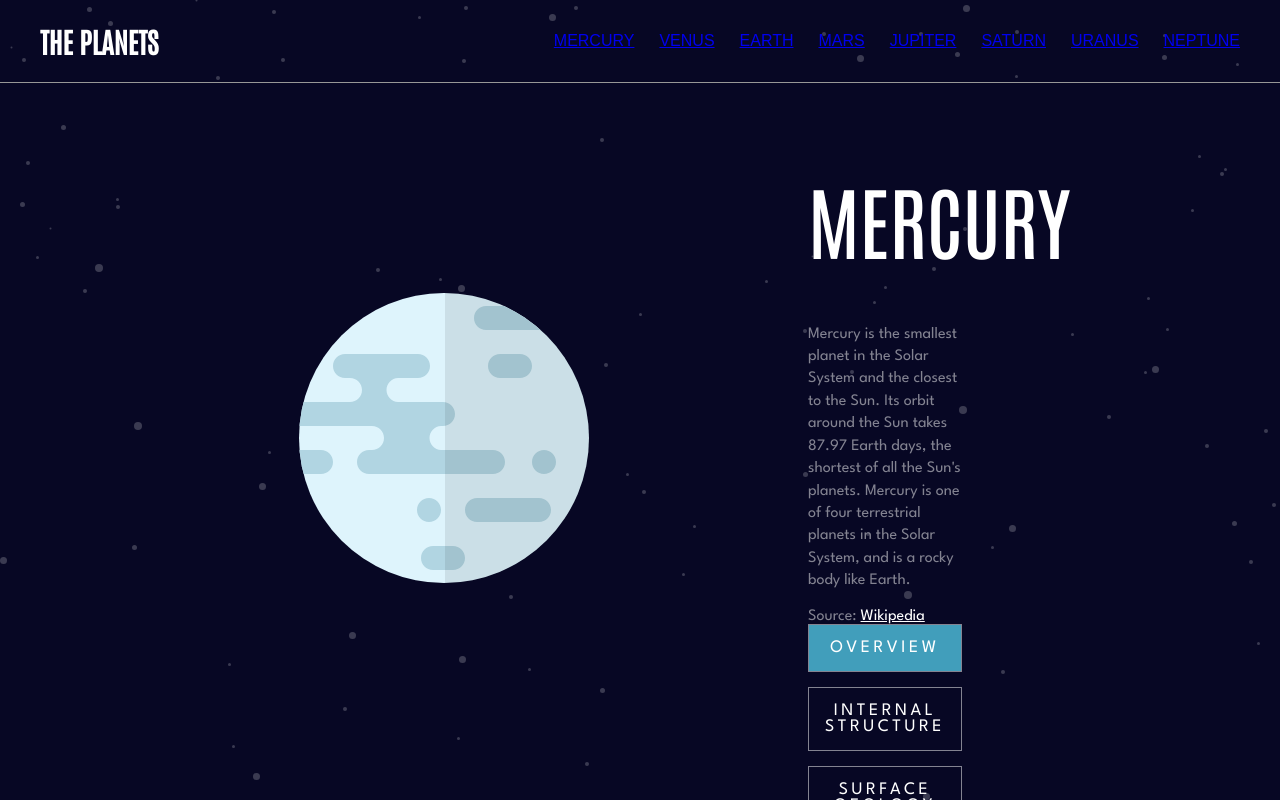
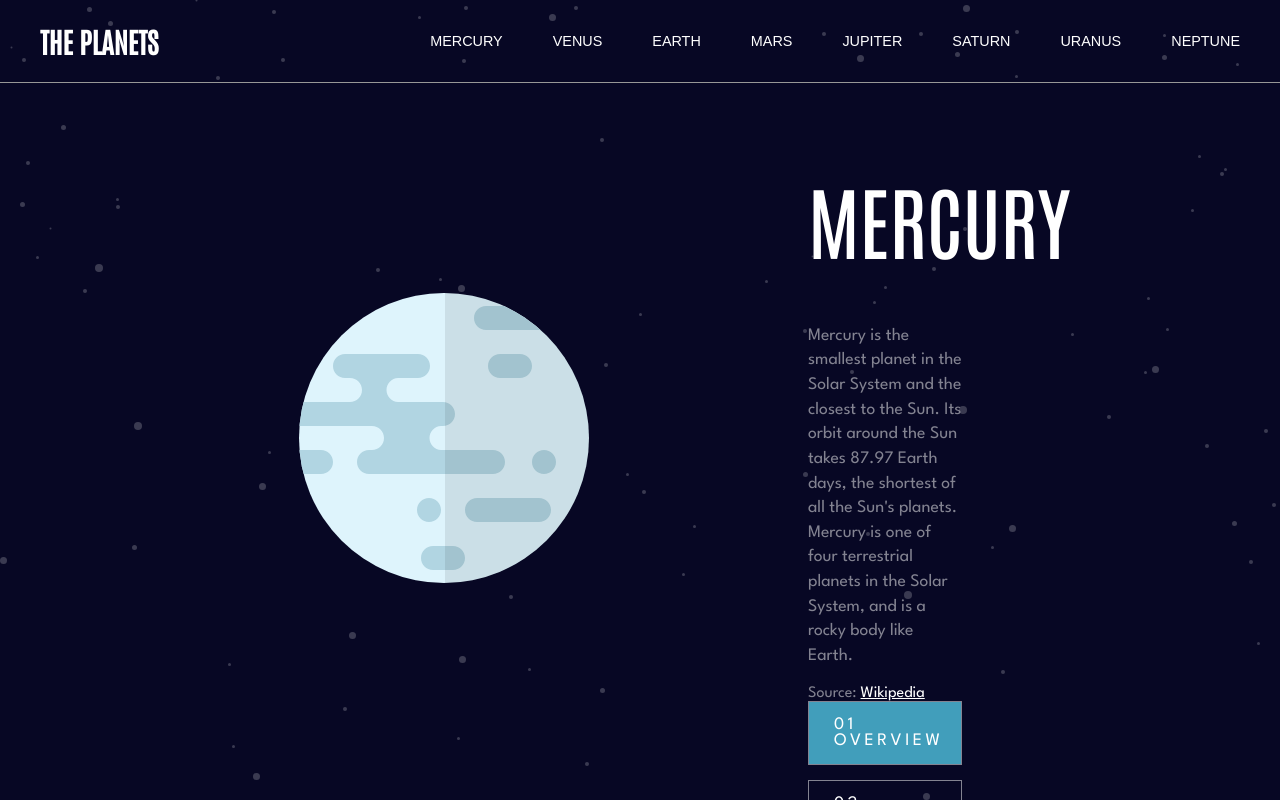
Before and after one commit to Adri-devnull/planets-react, a React (Vite) app: page / in a window 1280 px wide. Shown: the top 800 px of the page. Built offline with nearby package versions, Linux system fonts and the light colour scheme.

Commit message:
project finished

```diff
--- a/src/components/menu/Menu.jsx
+++ b/src/components/menu/Menu.jsx
@@ -1,6 +1,7 @@
 import { Link } from 'react-router-dom';
 import { PLANETS_MENU } from '../../constants/planetsInfo';
 import { StyledLi, StyledMenu, StyledTitle, StyledUl } from './styles';
+import { TABS_COLORS } from '../../constants/designValues';
 
 const Menu = ({ action }) => {
 	return (
@@ -8,7 +9,7 @@ const Menu = ({ action }) => {
 			<StyledTitle>THE PLANETS</StyledTitle>
 			<StyledUl>
 				{PLANETS_MENU.map((planet, index) => (
-					<StyledLi key={planet.id}>
+					<StyledLi key={planet.id} $color={TABS_COLORS[index]}>
 						<Link to={planet.route} onClick={() => action(index)}>
 							{planet.name}
 						</Link>
--- a/src/components/menu/styles.js
+++ b/src/components/menu/styles.js
@@ -13,12 +13,28 @@ const StyledMenu = styled.nav`
 const StyledUl = styled.ul`
 	display: flex;
 	list-style: none;
-	gap: 25px;
+	gap: 50px;
 `;
 
 const StyledLi = styled.li`
-	:visited {
-		color: ${COLORS.title};
+	font-size: 0.9em;
+	position: relative;
+	display: block;
+
+	&::before {
+		content: '';
+		position: absolute;
+		top: -32px;
+		left: 0;
+		width: 100%;
+		height: 6px;
+		background-color: ${({ $color }) => $color};
+		transition: transform 0.1s ease;
+		transform: scaleX(0);
+	}
+
+	&:hover::before {
+		transform: scaleX(1.3);
 	}
 `;
 
--- a/src/constants/designValues.js
+++ b/src/constants/designValues.js
@@ -7,7 +7,8 @@ export const COLORS = {
 	title: '#FFFFFF',
 	text: '#FFFFFF',
 	attenuatedText: '#838391',
-	background: '#070724'
+	background: '#070724',
+	hoverColor: '#2b3143'
 };
 
 export const TABS_COLORS = [
--- a/src/constants/planetsInfo.js
+++ b/src/constants/planetsInfo.js
@@ -45,19 +45,19 @@ export const PLANETS_MENU = [
 
 export const PLANETS_INFO = [
 	{
-		title: 'MERCURY',
+		planetName: 'MERCURY',
 		images: [
 			'./public/assets/images/planet-mercury.svg',
 			'./public/assets/images/planet-mercury-internal.svg',
 			'./public/assets/images/planet-mercury.svg',
 			'./public/assets/images/geology-mercury.png'
 		],
-		text: [
+		texts: [
 			`Mercury is the smallest planet in the Solar System and the closest to the Sun. Its orbit around the Sun takes 87.97 Earth days, the shortest of all the Sun's planets. Mercury is one of four terrestrial planets in the Solar System, and is a rocky body like Earth.`,
 			`Mercury appears to have a solid silicate crust and mantle overlying a solid, iron sulfide outer core layer, a deeper liquid core layer, and a solid inner core. The planet's density is the second highest in the Solar System at 5.427 g/cm3 , only slightly less than Earth's density.`,
 			`Mercury's surface is similar in appearance to that of the Moon, showing extensive mare-like plains and heavy cratering, indicating that it has been geologically inactive for billions of years. It is more heterogeneous than either Mars's or the Moon’s.`
 		],
-		tabs: ['OVERVIEW', 'INTERNAL STRUCTURE', 'SURFACE GEOLOGY'],
+		tabs: ['01 OVERVIEW', '02 INTERNAL STRUCTURE', '03 SURFACE GEOLOGY'],
 		stats: [
 			{ props: 'ROTATION TIME', value: '58.6 DAYS' },
 			{ props: 'REVOLUTION TIME', value: '87.97 DAYS' },
@@ -66,19 +66,19 @@ export const PLANETS_INFO = [
 		]
 	},
 	{
-		title: 'VENUS',
+		planetName: 'VENUS',
 		images: [
 			'./public/assets/images/planet-venus.svg',
 			'./public/assets/images/planet-venus-internal.svg',
 			'./public/assets/images/planet-venus.svg',
 			'./public/assets/images/geology-venus.png'
 		],
-		text: [
+		texts: [
 			`Venus is the second planet from the Sun. It is named after the Roman goddess of love and beauty. As the brightest natural object in Earth's night sky after the Moon, Venus can cast shadows and can be, on rare occasions, visible to the naked eye in broad daylight.`,
-			`The similarity in size and density between Venus and Earth suggests they share a similar internal structure: a core, mantle, and crust. Like that of Earth, Venusian core is most likely at least partially liquid because the two planets have been cooling at about the same rate.`,
+			`The similarity in size and density between Venus and Earth suggests they share a similar 02 INTERNAL STRUCTURE: a core, mantle, and crust. Like that of Earth, Venusian core is most likely at least partially liquid because the two planets have been cooling at about the same rate.`,
 			`Much of the Venusian surface appears to have been shaped by volcanic activity. Venus has several times as many volcanoes as Earth, and it has 167 large volcanoes that are over 100 km (60 mi) across. The only volcanic complex of this size on Earth is the Big Island of Hawaii.`
 		],
-		tabs: ['OVERVIEW', 'INTERNAL STRUCTURE', 'SURFACE GEOLOGY'],
+		tabs: ['01 OVERVIEW', '02 INTERNAL STRUCTURE', '03 SURFACE GEOLOGY'],
 		stats: [
 			{ props: 'ROTATION TIME', value: '243 DAYS' },
 			{ props: 'REVOLUTION TIME', value: '224.7 DAYS' },
@@ -87,19 +87,19 @@ export const PLANETS_INFO = [
 		]
 	},
 	{
-		title: 'EARTH',
+		planetName: 'EARTH',
 		images: [
 			'./public/assets/images/planet-earth.svg',
 			'./public/assets/images/planet-earth-internal.svg',
 			'./public/assets/images/planet-earth.svg',
 			'./public/assets/images/geology-earth.png'
 		],
-		text: [
+		texts: [
 			`Third planet from the Sun and the only known planet to harbor life. About 29.2% of Earth's surface is land with remaining 70.8% is covered with water. Earth's distance from the Sun, physical properties and geological history have allowed life to evolve and thrive.`,
 			`Earth's interior, like that of the other terrestrial planets, is divided into layers by their chemical or physical (rheological) properties. The outer layer is a chemically distinct silicate solid crust, which is underlain by a highly viscous solid mantle.`,
 			`The total surface area of Earth is about 510 million km2. The continental crust consists of lower density material such as the igneous rocks granite and andesite. Less common is basalt, a denser volcanic rock that is the primary constituent of the ocean floors.`
 		],
-		tabs: ['OVERVIEW', 'INTERNAL STRUCTURE', 'SURFACE GEOLOGY'],
+		tabs: ['01 OVERVIEW', '02 INTERNAL STRUCTURE', '03 SURFACE GEOLOGY'],
 		stats: [
 			{ props: 'ROTATION TIME', value: '0.99 DAYS' },
 			{ props: 'REVOLUTION TIME', value: '365.26 DAYS' },
@@ -108,19 +108,19 @@ export const PLANETS_INFO = [
 		]
 	},
 	{
-		title: 'MARS',
+		planetName: 'MARS',
 		images: [
 			'./public/assets/images/planet-mars.svg',
 			'./public/assets/images/planet-mars-internal.svg',
 			'./public/assets/images/planet-mars.svg',
 			'./public/assets/images/geology-mars.png'
 		],
-		text: [
+		texts: [
 			`Mars is the fourth planet from the Sun and the second-smallest planet in the Solar System, being larger than only Mercury. In English, Mars carries the name of the Roman god of war and is often referred to as the "Red Planet".`,
 			`Like Earth, Mars has differentiated into a dense metallic core overlaid by less dense materials. Scientists initially determined that the core is at least partially liquid. Current models of its interior imply a core consisting primarily of iron and nickel with about 16–17% sulfur.`,
 			`Mars is a terrestrial planet whose surface consists of minerals containing silicon and oxygen, metals, and other elements that typically make up rock. The surface is primarily composed of tholeiitic basalt, although parts are more silica-rich than typical basalt.`
 		],
-		tabs: ['OVERVIEW', 'INTERNAL STRUCTURE', 'SURFACE GEOLOGY'],
+		tabs: ['01 OVERVIEW', '02 INTERNAL STRUCTURE', '03 SURFACE GEOLOGY'],
 		stats: [
 			{ props: 'ROTATION TIME', value: '1.03 DAYS' },
 			{ props: 'REVOLUTION TIME', value: '1.88 YEARS' },
@@ -129,19 +129,19 @@ export const PLANETS_INFO = [
 		]
 	},
 	{
-		title: 'JUPITER',
+		planetName: 'JUPITER',
 		images: [
 			'./public/assets/images/planet-jupiter.svg',
 			'./public/assets/images/planet-jupiter-internal.svg',
 			'./public/assets/images/planet-jupiter.svg',
 			'./public/assets/images/geology-jupiter.png'
 		],
-		text: [
+		texts: [
 			`Jupiter is the fifth planet from the Sun and the largest in the Solar System. It is a gas giant with a mass two and a half times that of all the other planets in the Solar System combined, but less than one-thousandth the mass of the Sun.`,
 			`When the Juno arrived in 2016, it found that Jupiter has a very diffuse core that mixes into its mantle. A possible cause is an impact from a planet of about ten Earth masses a few million years after Jupiter's formation, which would have disrupted an originally solid Jovian core.`,
 			`The best known feature of Jupiter is the Great Red Spot, a persistent anticyclonic storm located 22° south of the equator. It is known to have existed since at least 1831, and possibly since 1665.`
 		],
-		tabs: ['OVERVIEW', 'INTERNAL STRUCTURE', 'SURFACE GEOLOGY'],
+		tabs: ['01 OVERVIEW', '02 INTERNAL STRUCTURE', '03 SURFACE GEOLOGY'],
 		stats: [
 			{ props: 'ROTATION TIME', value: '9.93 HOURS' },
 			{ props: 'REVOLUTION TIME', value: '11.86 YEARS' },
@@ -150,19 +150,19 @@ export const PLANETS_INFO = [
 		]
 	},
 	{
-		title: 'SATURN',
+		planetName: 'SATURN',
 		images: [
 			'./public/assets/images/planet-saturn.svg',
 			'./public/assets/images/planet-saturn-internal.svg',
 			'./public/assets/images/planet-saturn.svg',
 			'./public/assets/images/geology-saturn.png'
 		],
-		text: [
+		texts: [
 			`Saturn is the sixth planet from the Sun and the second-largest in the Solar System, after Jupiter. It is a gas giant with an average radius of about nine and a half times that of Earth. It only has one-eighth the average density of Earth.`,
 			`Despite consisting mostly of hydrogen and helium, most of Saturn's mass is not in the gas phase, because hydrogen becomes a non-ideal liquid when the density is above 0.01 g/cm3, which is reached at a radius containing 99.9% of Saturn's mass.`,
 			`The outer atmosphere of Saturn contains 96.3% molecular hydrogen and 3.25% helium by volume. The planet's most famous feature is its prominent ring system, which is composed mostly of ice particles with a smaller amount of rocky debris and dust. `
 		],
-		tabs: ['OVERVIEW', 'INTERNAL STRUCTURE', 'SURFACE GEOLOGY'],
+		tabs: ['01 OVERVIEW', '02 INTERNAL STRUCTURE', '03 SURFACE GEOLOGY'],
 		stats: [
 			{ props: 'ROTATION TIME', value: '10.8 HOURS' },
 			{ props: 'REVOLUTION TIME', value: '29.46 YEARS' },
@@ -171,19 +171,19 @@ export const PLANETS_INFO = [
 		]
 	},
 	{
-		title: 'URANUS',
+		planetName: 'URANUS',
 		images: [
 			'./public/assets/images/planet-uranus.svg',
 			'./public/assets/images/planet-uranus-internal.svg',
 			'./public/assets/images/planet-uranus.svg',
 			'./public/assets/images/geology-uranus.png'
 		],
-		text: [
+		texts: [
 			`Uranus is the seventh planet from the Sun. Its name is a reference to the Greek god of the sky, Uranus according to Greek mythology, was the great-grandfather of Ares. It has the third-largest planetary radius and fourth-largest planetary mass in the Solar System.`,
 			`The standard model of Uranus's structure is that it consists of three layers: a rocky (silicate/iron–nickel) core in the centre, an icy mantle in the middle and an outer gaseous hydrogen/helium envelope. The core is relatively small, with a mass of only 0.55 Earth masses.`,
 			`The composition of Uranus's atmosphere is different from its bulk, consisting mainly of molecular hydrogen and helium. The helium molar fraction, i.e. the number of helium atoms per molecule of gas, is 0.15±0.03 in the upper troposphere.`
 		],
-		tabs: ['OVERVIEW', 'INTERNAL STRUCTURE', 'SURFACE GEOLOGY'],
+		tabs: ['01 OVERVIEW', '02 INTERNAL STRUCTURE', '03 SURFACE GEOLOGY'],
 		stats: [
 			{ props: 'ROTATION TIME', value: '17.2 HOURS' },
 			{ props: 'REVOLUTION TIME', value: '84 YEARS' },
@@ -192,19 +192,19 @@ export const PLANETS_INFO = [
 		]
 	},
 	{
-		title: 'NEPTUNE',
+		planetName: 'NEPTUNE',
 		images: [
 			'./public/assets/images/planet-neptune.svg',
 			'./public/assets/images/planet-neptune-internal.svg',
 			'./public/assets/images/planet-neptune.svg',
 			'./public/assets/images/geology-neptune.png'
 		],
-		text: [
+		texts: [
 			`Neptune is the eighth and farthest-known Solar planet from the Sun. In the Solar System, it is the fourth-largest planet by diameter, the third-most-massive planet, and the densest giant planet. It is 17 times the mass of Earth, more massive than its near-twin Uranus.`,
 			`Neptune's internal structure resembles that of Uranus. Its atmosphere forms about 5% to 10% of its mass and extends perhaps 10% to 20% of the way towards the core. Increasing concentrations of methane, ammonia and water are found in the lower regions.`,
 			`Neptune's atmosphere is 80% hydrogen and 19% helium. A trace amount of methane is also present. Prominent absorption bands of methane exist at wavelengths above 600 nm, in the red and infrared portion of the spectrum.`
 		],
-		tabs: ['OVERVIEW', 'INTERNAL STRUCTURE', 'SURFACE GEOLOGY'],
+		tabs: ['01 OVERVIEW', '02 INTERNAL STRUCTURE', '03 SURFACE GEOLOGY'],
 		stats: [
 			{ props: 'ROTATION TIME', value: '16.08 HOURS' },
 			{ props: 'REVOLUTION TIME', value: '164.79 YEARS' },
--- a/src/index.css
+++ b/src/index.css
@@ -6,3 +6,8 @@ body {
 *{
 	box-sizing: border-box;
 }
+
+a {
+	text-decoration: none;
+	color: #fff;
+}
--- a/src/pages/Planet.jsx
+++ b/src/pages/Planet.jsx
@@ -34,9 +34,11 @@ const Planet = ({ planet }) => {
 				</StyledPlanetContainerImage>
 				<StyledPlanetContainerInfo>
 					<div>
-						<StyledPlanetName>{PLANETS_INFO[planet].title}</StyledPlanetName>
+						<StyledPlanetName>
+							{PLANETS_INFO[planet].planetName}
+						</StyledPlanetName>
 						<StyledPlanetInfo>
-							{PLANETS_INFO[planet].text[info]}
+							{PLANETS_INFO[planet].texts[info]}
 						</StyledPlanetInfo>
 						<StyledSpan>
 							Source: <StyledWikipedia>Wikipedia</StyledWikipedia>
--- a/src/pages/styles.js
+++ b/src/pages/styles.js
@@ -34,7 +34,7 @@ const StyledPlanetName = styled.h1`
 `;
 
 const StyledPlanetInfo = styled.h2`
-	font-size: 1em;
+	font-size: 1.1em;
 	line-height: 1.4em;
 	font-weight: 100;
 	font-family: ${TYPOGRAPHYS.textsFont};
@@ -79,8 +79,9 @@ const StyledPlanetStatsBoxes = styled.div`
 const StyledPlanetButton = styled.button`
 	border: none;
 	color: ${COLORS.title};
+	text-align: left;
 	border: 1px solid ${COLORS.attenuatedText};
-	padding: 15px 10px;
+	padding: 15px 25px;
 	font-family: ${TYPOGRAPHYS.textsFont};
 	font-weight: 100;
 	font-size: 1.1em;
@@ -89,6 +90,10 @@ const StyledPlanetButton = styled.button`
 	cursor: pointer;
 	background-color: ${({ $active, $color }) =>
 		$active ? $color : 'transparent'};
+	&:hover {
+		background-color: ${({ $active, $color }) =>
+			!$active ? `${COLORS.hoverColor}` : $color};
+	}
 `;
 
 const StyledPlanetTitleStats = styled.h4`
```
